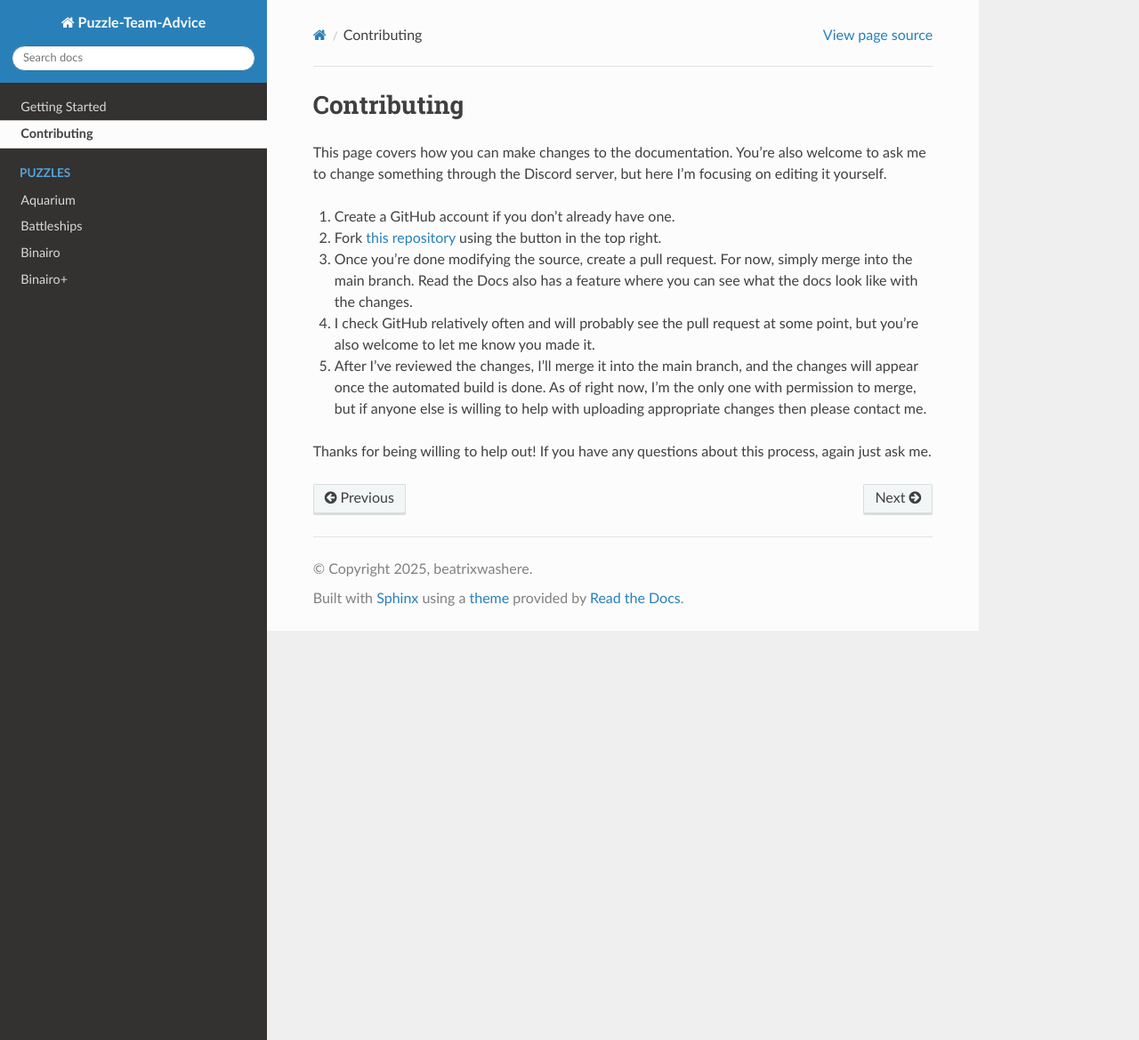
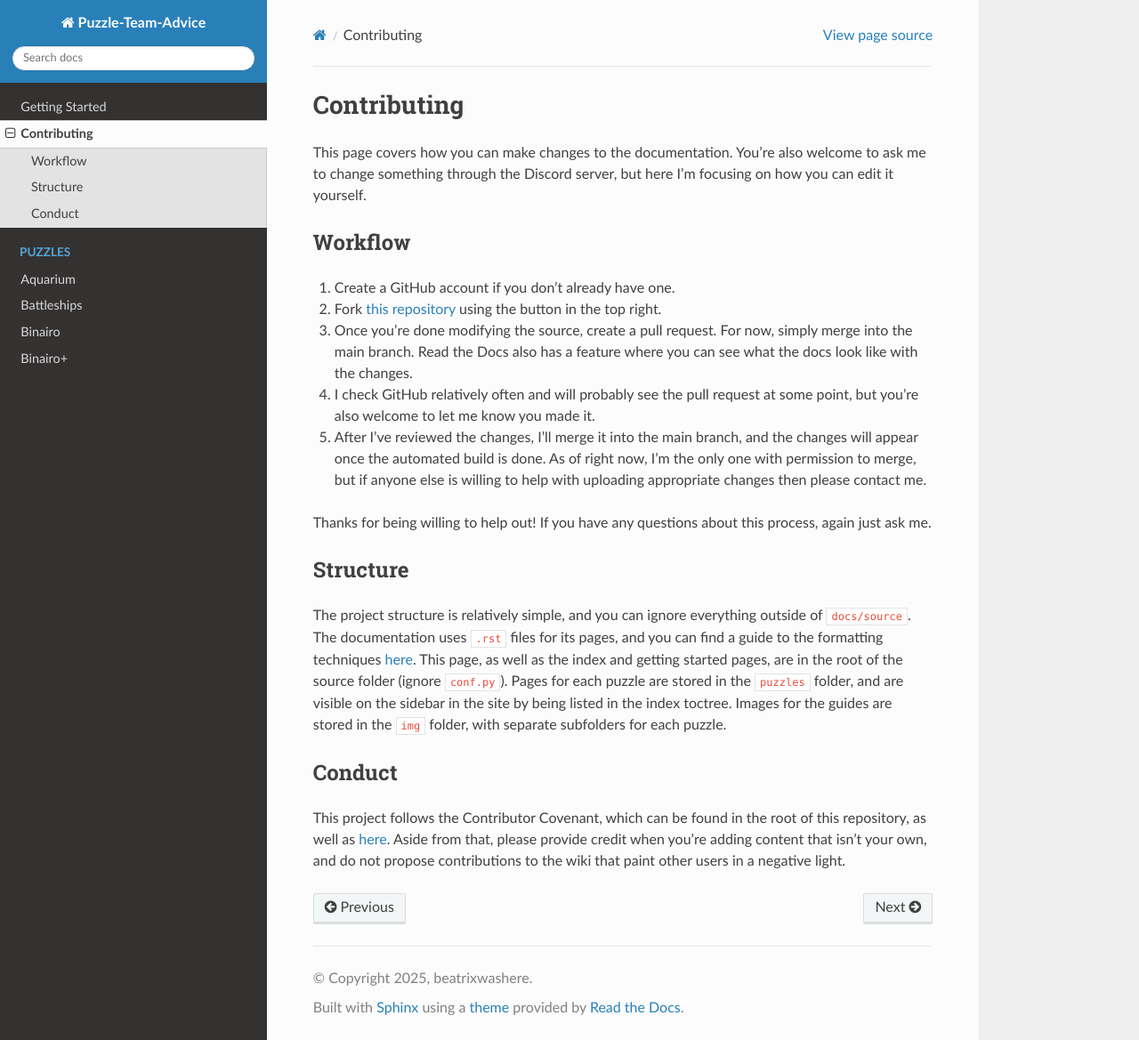
Before and after one commit to Ailurust/puzzle-team-advice, a Sphinx documentation site: the page built from docs/source/contributing.rst, in a window 1280 px wide and 1169 px high. Shown: the whole window at 89% size. Built offline with Sphinx 7.4.7 and the Read the Docs theme 3.1.0, drawn with Linux system fonts in a browser that asks for light colours.

Commit message:
update contributing page

```diff
--- a/docs/source/contributing.rst
+++ b/docs/source/contributing.rst
@@ -3,7 +3,10 @@ Contributing
 
 This page covers how you can make changes to the documentation.
 You're also welcome to ask me to change something through the Discord server,
-but here I'm focusing on editing it yourself.
+but here I'm focusing on how you can edit it yourself.
+
+Workflow
+--------
 
 1. Create a GitHub account if you don't already have one.
 2. Fork `this repository <https://github.com/beatrixwashere/puzzle-team-advice>`_
@@ -19,3 +22,20 @@ but here I'm focusing on editing it yourself.
    help with uploading appropriate changes then please contact me.
 
 Thanks for being willing to help out! If you have any questions about this process, again just ask me.
+
+Structure
+---------
+
+The project structure is relatively simple, and you can ignore everything outside of ``docs/source``. The documentation
+uses ``.rst`` files for its pages, and you can find a guide to the formatting techniques
+`here <https://www.sphinx-doc.org/en/master/usage/restructuredtext/basics.html>`_. This page, as well as the index and
+getting started pages, are in the root of the source folder (ignore ``conf.py``). Pages for each puzzle are stored in
+the ``puzzles`` folder, and are visible on the sidebar in the site by being listed in the index toctree. Images for the
+guides are stored in the ``img`` folder, with separate subfolders for each puzzle.
+
+Conduct
+-------
+
+This project follows the Contributor Covenant, which can be found in the root of this repository, as well as
+`here <https://www.contributor-covenant.org/>`_. Aside from that, please provide credit when you're adding content that
+isn't your own, and do not propose contributions to the wiki that paint other users in a negative light.
```
